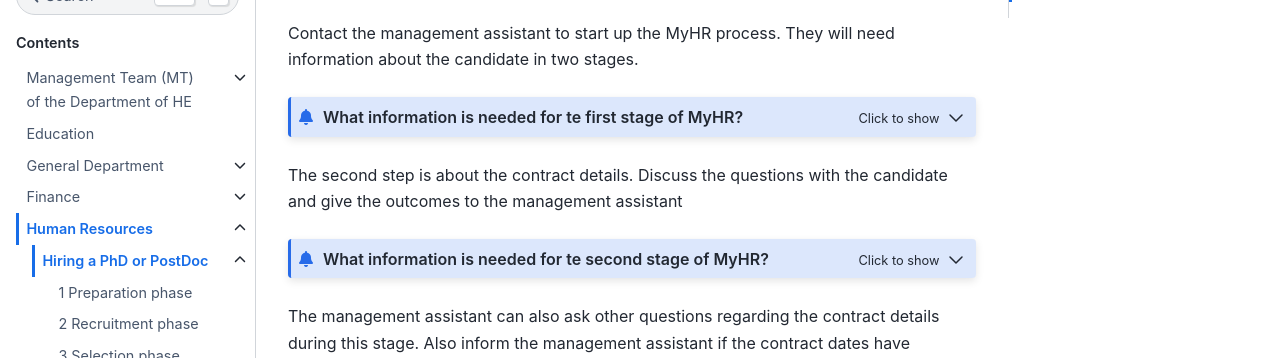
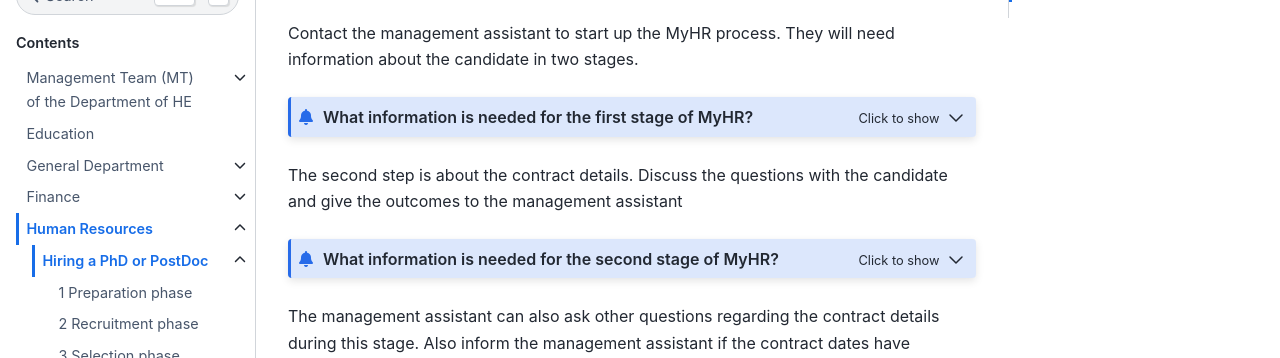
Before and after one commit to TeachBooks/he-staff, a Jupyter Book: the page built from book/some_content/HR/Hiring/PhDPostDocs/4CompletionPhase.md, in a window 1280 px wide and 900 px high, scrolled down 1194 px. Shown: the part 153-511 px from the top of the window. Built offline with Jupyter Book 1.0.4 settings and Sphinx 7.4.7 and the Sphinx Book theme 1.1.4, drawn with Linux system fonts in a browser that asks for light colours.

Commit message:
Improving Hiring

````diff
--- a/book/some_content/HR/Hiring/PhDPostDocs/4CompletionPhase.md
+++ b/book/some_content/HR/Hiring/PhDPostDocs/4CompletionPhase.md
@@ -47,7 +47,7 @@ The management assistant follows the workflow in MyHR. MyHR is used to gather th
 
 Contact the management assistant to start up the MyHR process. They will need information about the candidate in two stages.
 
-```{admonition} What information is needed for te first stage of MyHR?
+```{admonition} What information is needed for the first stage of MyHR?
 :class: info, dropdown
 
 - Initials of first names
@@ -65,7 +65,7 @@ Contact the management assistant to start up the MyHR process. They will need in
 
 The second step is about the contract details. Discuss the questions with the candidate and give the outcomes to the management assistant
 
-```{admonition} What information is needed for te second stage of MyHR?
+```{admonition} What information is needed for the second stage of MyHR?
 :class: info, dropdown
 
 - On which days will the candidate work?
````
Also changed, not shown: book/some_content/HR/Hiring/HigherFunctions/1PreparationPhase.md (+1 -1 lines), book/some_content/HR/Hiring/HigherFunctions/2RecruitmentPhase.md (+1 -1 lines), book/some_content/HR/Hiring/HigherFunctions/3SelectionPhase.md (+31 -1 lines), book/some_content/HR/Hiring/HigherFunctions/4CompletionPhase.md (+2 -2 lines), book/some_content/HR/Hiring/PhDPostDocs/2RecruitmentPhase.md (+1 -1 lines), 1 other file.
